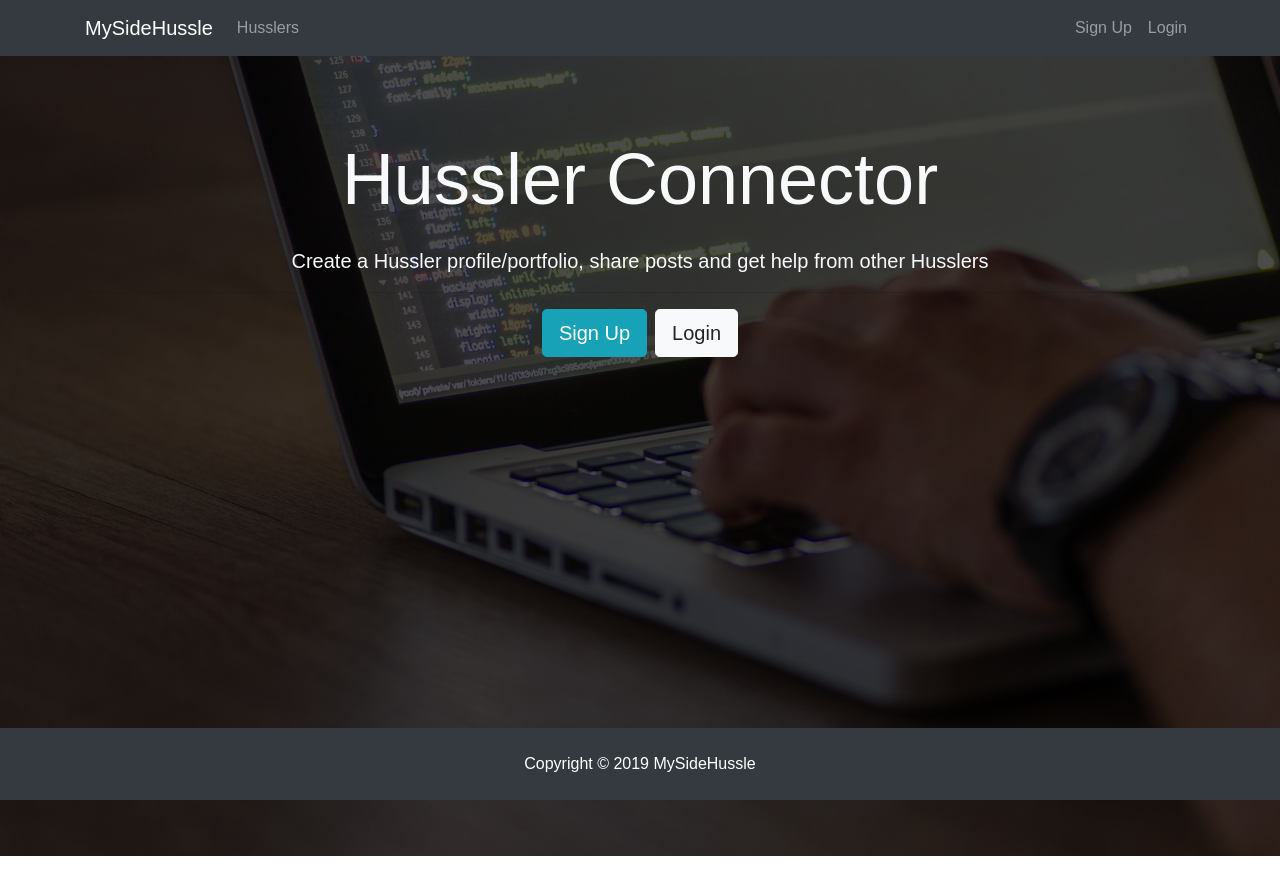
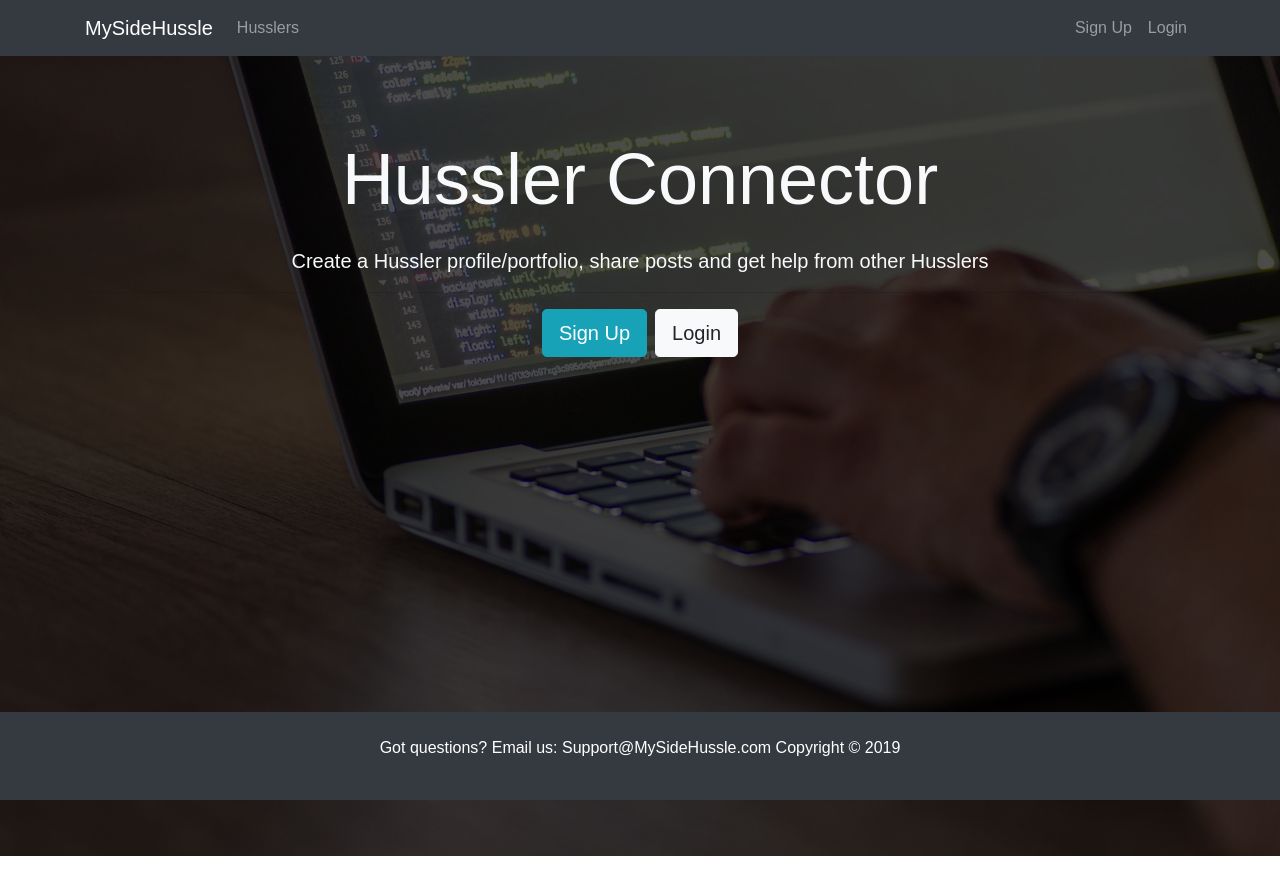
Before and after one commit to ElishaKay/MySideHussle, a React (Create React App) app in the folder client/: page / in a window 1280 px wide. Shown: the top 894 px of the page. Built offline with nearby package versions, Linux system fonts and the light colour scheme.

Commit message:
email added

```diff
--- a/client/src/components/layout/Footer.js
+++ b/client/src/components/layout/Footer.js
@@ -3,7 +3,8 @@ import React from 'react';
 export default () => {
   return (
     <footer className="bg-dark text-white mt-5 p-4 text-center">
-      Copyright &copy; {new Date().getFullYear()} MySideHussle
+      <p>Got questions? Email us: Support@MySideHussle.com
+      Copyright &copy; {new Date().getFullYear()}</p>
     </footer>
   );
 };
```
